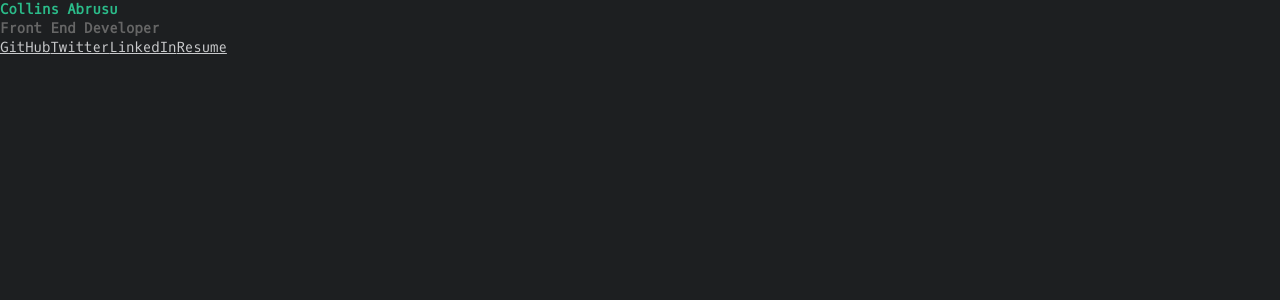
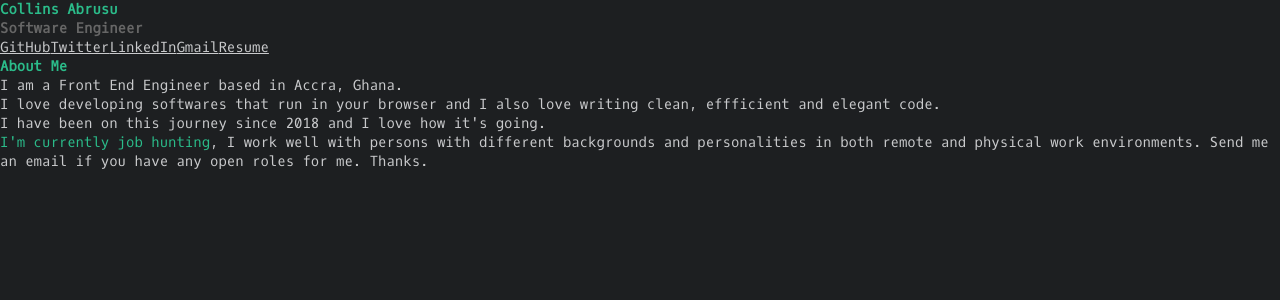
Before and after one commit to abrusu-collins/Portfolio-v7, a React (Create React App) app: page / in a window 1280 px wide. Shown: the top 300 px of the page. Built offline with nearby package versions, Linux system fonts and the light colour scheme; the HTML template or start-up script is replaced by a standard one.

Commit message:
Done with about for now

```diff
--- a/src/App.jsx
+++ b/src/App.jsx
@@ -1,11 +1,13 @@
 import "./styles/style.css";
 import Hero from "./components/Hero";
+import About from "./components/About";
 
 
 function App() {
   return (
     <>
     <Hero/>
+    <About/>
     </>
   );
 }
--- /dev/null
+++ b/src/components/About.jsx
@@ -0,0 +1,27 @@
+function About() {
+  return (
+    <div className="about">
+      <h1>About Me</h1>
+      <div id="about">
+
+        <p>I am a  Front End Engineer based in Accra, Ghana.
+            </p>
+        <p>
+          I love developing softwares that run in your browser and I also love writing
+          clean, effficient and elegant code.
+        </p>
+        <p>
+
+          I have been on this journey since 2018 and I love how it's going.
+        </p>
+        <p>
+         <span> I'm currently job hunting</span>, I work well with persons with different backgrounds and personalities
+          in both remote and physical work environments.
+          Send me an email if you have any open roles for me. Thanks.
+        </p>
+      </div>
+    </div>
+  );
+}
+
+export default About;
--- a/src/components/Hero.jsx
+++ b/src/components/Hero.jsx
@@ -2,11 +2,12 @@ function Hero() {
     return (
         <div className="hero">
             <h1 id="name">Collins Abrusu</h1>
-            <h1 id="job">Front End Developer</h1>
+            <h1 id="job">Software Engineer</h1>
             <div id="links">
                 <a href="">GitHub</a>
                 <a href="">Twitter</a>
                 <a href="">LinkedIn</a>
+                <a href="">Gmail</a>
                 <a href="">Resume</a>
             </div>
         </div>
--- /dev/null
+++ b/src/sass/_about.scss
@@ -0,0 +1,12 @@
+.about{
+    & h1{
+        color:$standout_color;
+    }
+    & #about{
+        & p{
+            & span{
+                color:$standout_color;
+            }
+        }
+    }
+}
--- a/src/sass/style.scss
+++ b/src/sass/style.scss
@@ -1,2 +1,3 @@
 @import "config";
 @import "hero";
+@import "about";
--- a/src/styles/style.css
+++ b/src/styles/style.css
@@ -22,3 +22,10 @@
 .hero #links a:hover {
   text-decoration: none;
 }
+
+.about h1 {
+  color: #2bbc8a;
+}
+.about #about p span {
+  color: #2bbc8a;
+}
```
